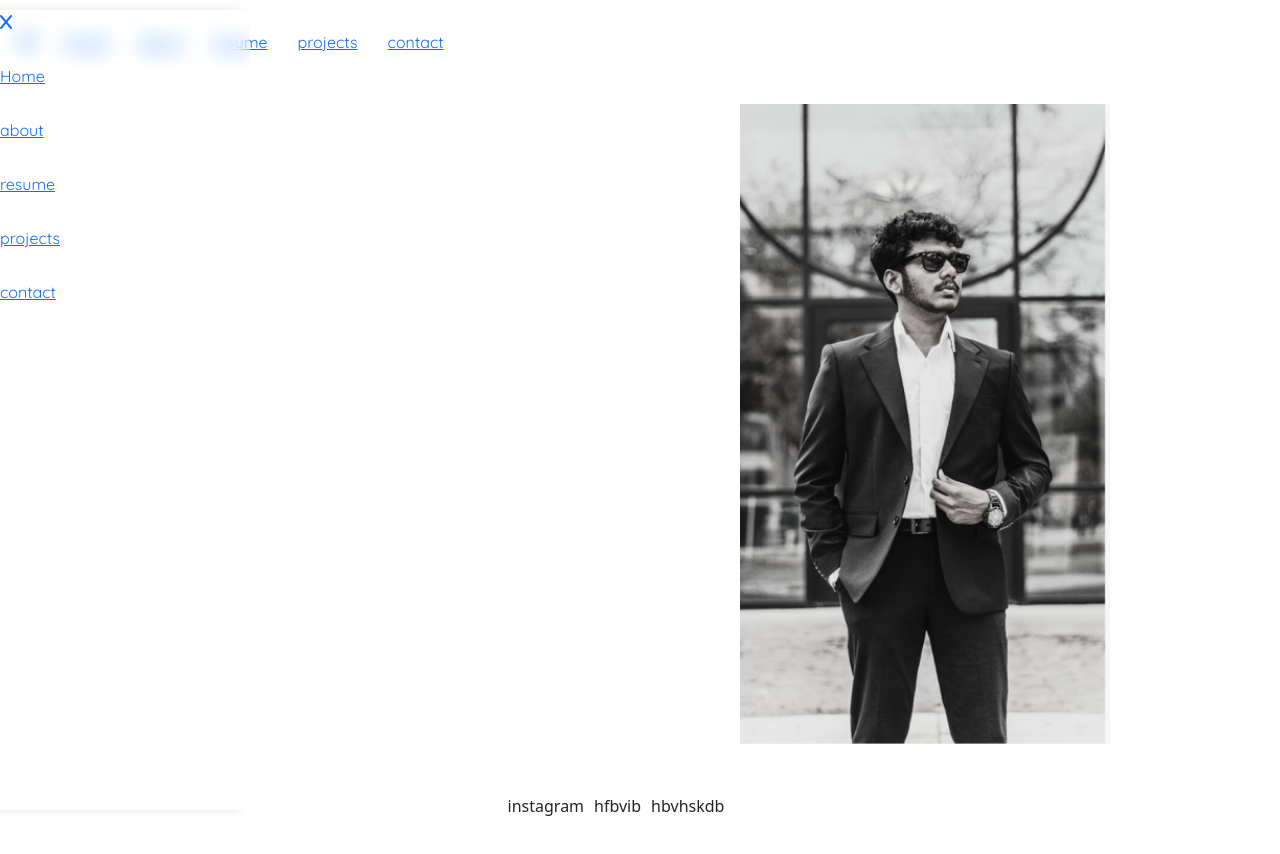
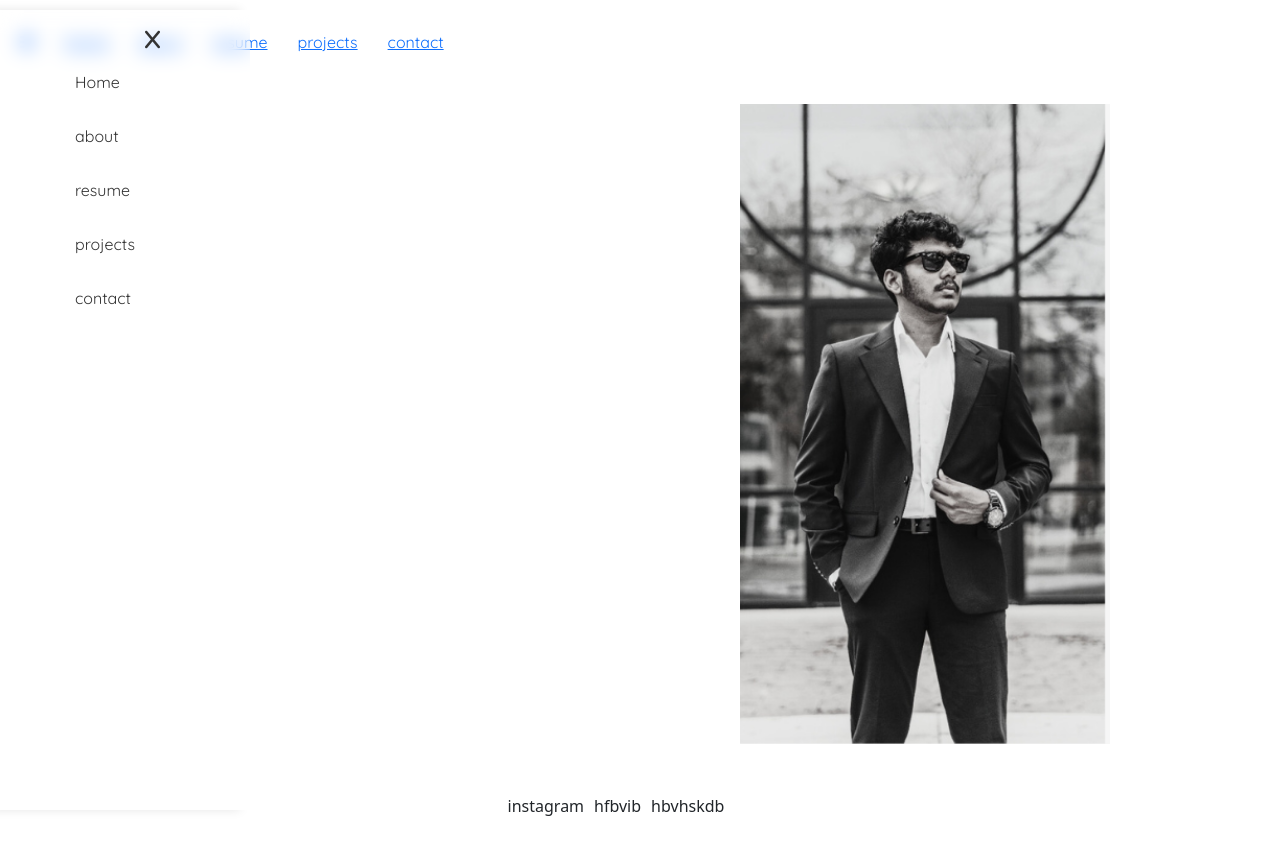
Before and after one commit to dheerajramadugu/dheerajramadugu, a plain HTML site: page homepage.html in a window 1280 px wide. Both pictures are taken after a click on the item 27 px from the left and 42 px from the top of the page. Drawn offline with nearby package versions, Linux system fonts and the light colour scheme.

Commit message:
added features

```diff
--- a/homepage.html
+++ b/homepage.html
@@ -21,7 +21,7 @@
     <div>
         <Nav id="navmenu" class="navmenu">
             <ul class="sidebar">
-                <li onclick=hidesidebar()><a href="#"><i class="fa-solid fa-x"></i></a></li>
+                <li class="close-icon" onclick=hidesidebar()><a href="#"><i class="fa-solid fa-x"></i></a></li>
                 <li><a href="C:\Users\dheer\OneDrive\Desktop\portfolio\homepage.html" class="navmenu">Home</a></li>
                 <li><a href="C:\Users\dheer\OneDrive\Desktop\portfolio\about.html" class="navmenu">about</a></li>
                 <li><a href="C:\Users\dheer\OneDrive\Desktop\portfolio\about.html" class="navmenu">resume</a></li>
--- a/stylesheet.css
+++ b/stylesheet.css
@@ -66,6 +66,45 @@ body .sidebar{
     backdrop-filter: blur(10px);
     box-shadow: -10px 0 10px rgba(0,0,0,0.1);
     flex-direction: column;
-    align-items:flex-start;
-    justify-content: flex-start;
+   align-items: flex-end;
+    flex-direction: column;
+   justify-content: flex-start; /* Centers items vertically */
+   align-items: center; /* Centers items horizontally */
+   transition: background-color 0.3s ease;
 }
+
+.sidebar ul {
+   list-style: none;
+   padding:0;
+   margin: 0;
+   width: 100%; /* Ensures items take full width */
+   text-align: center; /* Aligns text to the center */
+
+
+}
+
+.sidebarebar ul li {
+   padding: 0px;
+
+}
+/* Style the close icon */
+.sidebar .close-icon {
+    position: relative;
+    top: 15px; /* Adjust position */
+    left: 70px;
+    cursor: pointer; /* Show pointer on hover */
+    font-size: 20px;
+}
+
+
+.sidebar li a {
+    display: block; /* Makes the link take full width */
+    width: 100px;
+   text-decoration: none;
+    color: #333;
+}
+
+
+.sidebar li:hover {
+    background-color: rgba(0, 0, 0, 0.1); /* Hover effect for the full block */
+}
```
